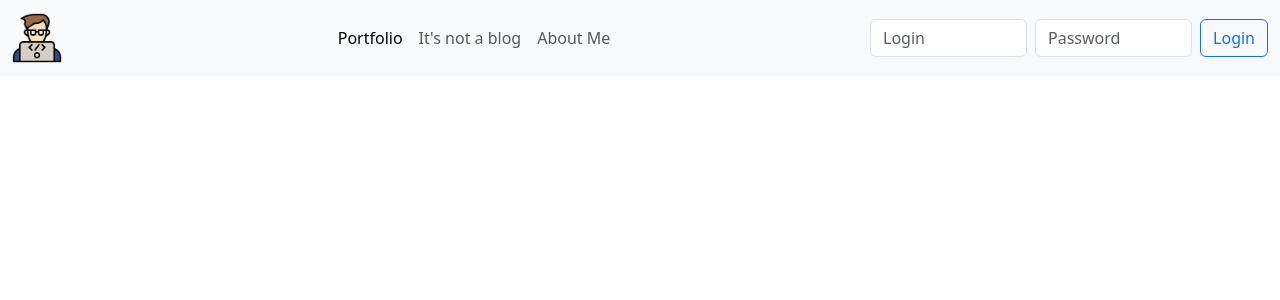
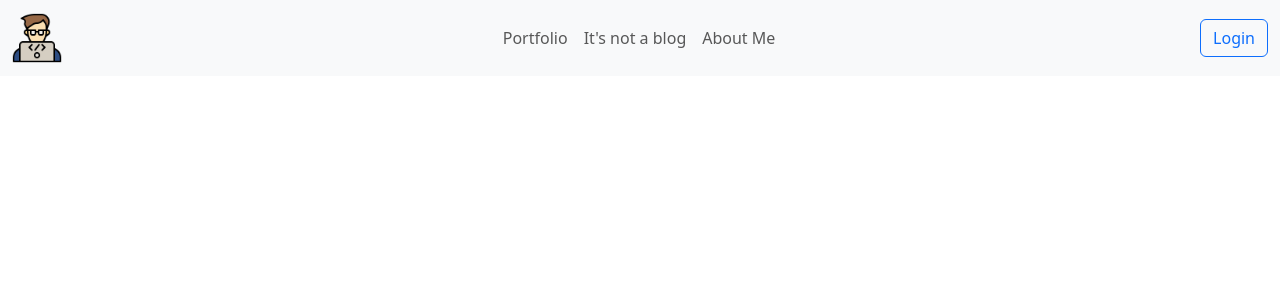
Before and after one commit to LucasCarvalho23/portfolio-oficial, a PHP site: template App/Views/layout.phtml in a window 1280 px wide. Shown: the top 300 px of the page. Run offline with PHP 8.4, Linux system fonts and the light colour scheme; the template is opened without the code that fills it, so the values that code supplies are empty; some libraries are stand-ins or nearby versions.

Commit message:
tela de login e botão de login

```diff
--- a/App/Views/layout.phtml
+++ b/App/Views/layout.phtml
@@ -6,6 +6,7 @@
     <!-- styles -->
     <link rel="stylesheet" href="https://use.fontawesome.com/releases/v5.3.1/css/all.css" integrity="sha384-mzrmE5qonljUremFsqc01SB46JvROS7bZs3IO2EmfFsd15uHvIt+Y8vEf7N7fWAU" crossorigin="anonymous">
     <link href="https://cdn.jsdelivr.net/npm/bootstrap@5.3.3/dist/css/bootstrap.min.css" rel="stylesheet" integrity="sha384-QWTKZyjpPEjISv5WaRU9OFeRpok6YctnYmDr5pNlyT2bRjXh0JMhjY6hW+ALEwIH" crossorigin="anonymous">
+    <link rel="stylesheet" href="./css/style.css">
     <title>Lucas Carvalho - Software Development</title>
 </head>
 <body>
@@ -20,24 +21,20 @@
     </button>
 
     <div class="collapse navbar-collapse" id="navbarSupportedContent">
-      <ul class="navbar-nav me-auto mb-2 mb-lg-0 justify-content-center w-100">
+      <ul class="navbar-nav w-100 justify-content-end justify-content-lg-center">
         <li class="nav-item">
-          <a class="nav-link active" aria-current="page" href="/portfolio">Portfolio</a>
+          <a class="nav-link underscore" aria-current="page" href="/portfolio">Portfolio</a>
         </li>
         <li class="nav-item">
-          <a class="nav-link" href="/timeline">It's not a blog</a>
+          <a class="nav-link underscore" href="/timeline">It's not a blog</a>
         </li>
         <li class="nav-item">
-          <a class="nav-link" href="/aboutme">About Me</a>
+          <a class="nav-link underscore" href="/aboutme">About Me</a>
         </li>
       </ul>
 
-      <div class="d-flex ms-auto">
-        <form class="d-flex">
-          <input class="form-control me-2" type="name" placeholder="Login" aria-label="Login">
-          <input class="form-control me-2" type="password" placeholder="Password" aria-label="Password">
-          <button class="btn btn-outline-primary" type="submit">Login</button>
-        </form>
+      <div class="d-flex ms-auto justify-content-end justify-content-lg-center">
+      <a href="/login" class="btn btn-outline-primary">Login</a>
       </div>
     </div>
 
--- a/public/css/style.css
+++ b/public/css/style.css
@@ -1,7 +1,7 @@
 /************************************************
 
 INDEX:
-- FORM
+
 
 *************************************************/
 
@@ -11,20 +11,14 @@ INDEX:
 ********* INDEX *************
 ****************************/
 
-/***********
-    FORM
-***********/
-.a-login {
-    text-decoration: none;
-    color: black;
+.underscore:hover {
+    text-decoration: underline;
+    text-underline-offset: 4px;
 }
-.a-login:hover {
-    font-size: 1.1em;
+
+@media (max-width: 991.98px) { /* Ajusta para telas menores que 'lg' */
+    .navbar-nav {
+        flex-direction: column; /* Muda a direção dos itens para coluna */
+        align-items: flex-end; /* Alinha os itens à direita */
+    }
 }
-.form-login {
-    margin-top: 250px;
-}
-.borda-form {
-    border: 1px solid lightgray;
-    border-radius: 10px;
-}
```
Also changed, not shown: App/Controllers/IndexController.php (+8 -4 lines), App/Route.php (+11 -6 lines). Lines whose indentation alone changed are shown as unchanged.
